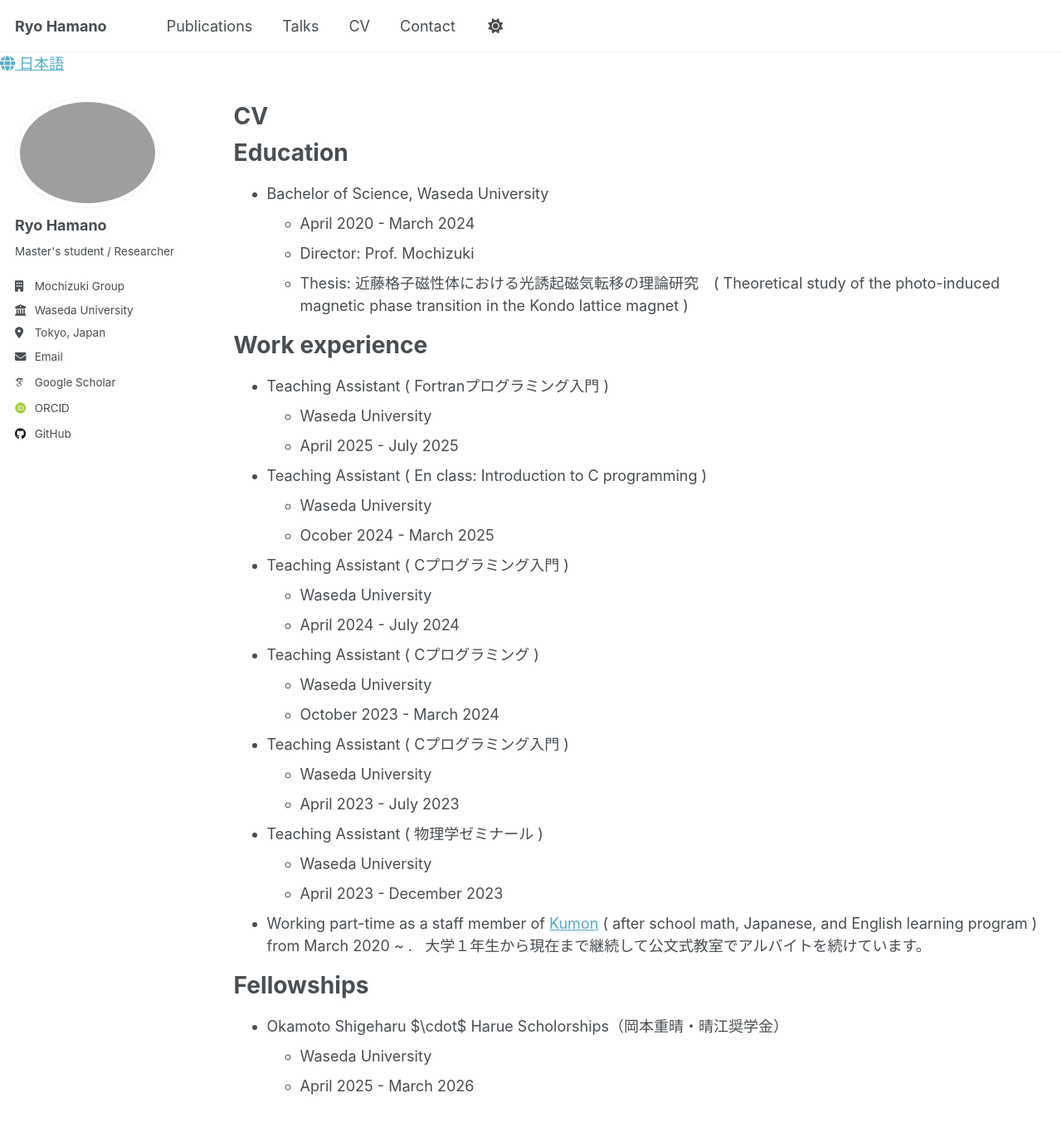
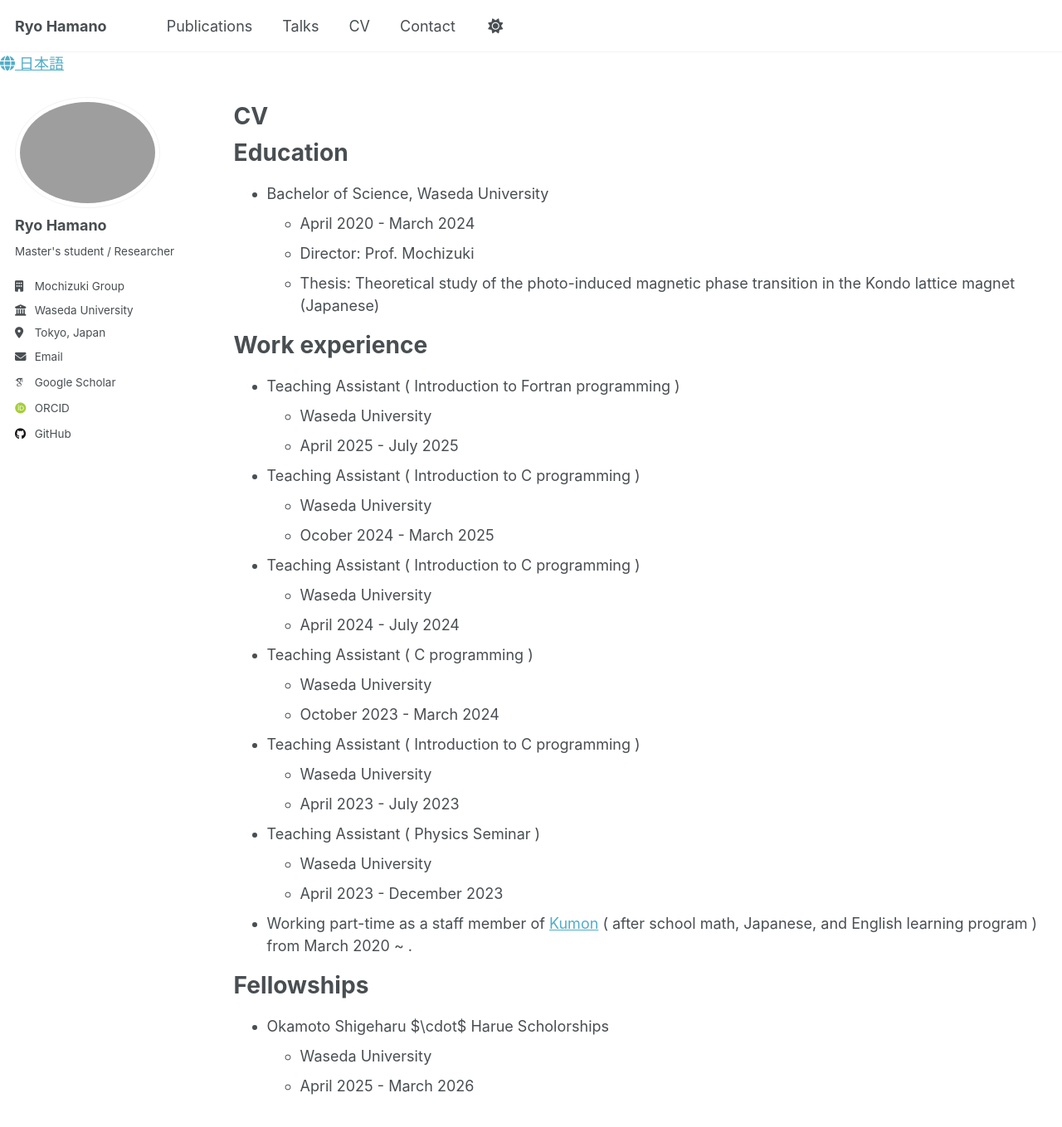
Before and after one commit to ryohamano/ryohamano.github.io, a Jekyll site: the page built from _pages/en/cv_en.md, in a window 1280 px wide and 1400 px high. Shown: the top 1359 px of the window at 83% size. Built offline with Jekyll 4.4.1, drawn with Linux system fonts in a browser that asks for light colours; some web fonts are replaced.

Commit message:
Update cv_en.md

```diff
--- a/_pages/en/cv_en.md
+++ b/_pages/en/cv_en.md
@@ -14,39 +14,39 @@ Education
 * Bachelor of Science, Waseda University
   * April 2020 - March 2024
   * Director: Prof. Mochizuki
-  * Thesis: 近藤格子磁性体における光誘起磁気転移の理論研究　( Theoretical study of the photo-induced magnetic phase transition in the Kondo lattice magnet )
+  * Thesis: Theoretical study of the photo-induced magnetic phase transition in the Kondo lattice magnet (Japanese)
 
 Work experience
 ======
-* Teaching Assistant ( Fortranプログラミング入門 )
+* Teaching Assistant ( Introduction to Fortran programming  )
   * Waseda University
   * April 2025 - July 2025
 
-* Teaching Assistant ( En class: Introduction to C programming )
+* Teaching Assistant ( Introduction to C programming )
   * Waseda University
   * Ocober 2024 - March 2025
 
-* Teaching Assistant ( Cプログラミング入門 )
+* Teaching Assistant ( Introduction to C programming )
   * Waseda University
   * April 2024 - July 2024
 
-* Teaching Assistant ( Cプログラミング )
+* Teaching Assistant ( C programming )
   * Waseda University
   * October 2023 - March 2024
 
-* Teaching Assistant ( Cプログラミング入門 )
+* Teaching Assistant ( Introduction to C programming )
   * Waseda University
   * April 2023 - July 2023
 
-* Teaching Assistant ( 物理学ゼミナール )
+* Teaching Assistant ( Physics Seminar )
   * Waseda University
   * April 2023 - December 2023
 
-* Working part-time as a staff member of [Kumon](https://www.kumon.com/home) ( after school math, Japanese, and English learning program ) from March 2020 ~ .&nbsp; &nbsp;大学１年生から現在まで継続して公文式教室でアルバイトを続けています。
+* Working part-time as a staff member of [Kumon](https://www.kumon.com/home) ( after school math, Japanese, and English learning program ) from March 2020 ~ .
 
 Fellowships
 ======
-* Okamoto Shigeharu $\cdot$ Harue Scholorships（岡本重晴・晴江奨学金）
+* Okamoto Shigeharu $\cdot$ Harue Scholorships
   * Waseda University
   * April 2025 - March 2026
 
```
Also changed, not shown: other parts of _pages/en/cv_en.md (+1 -1 lines).
